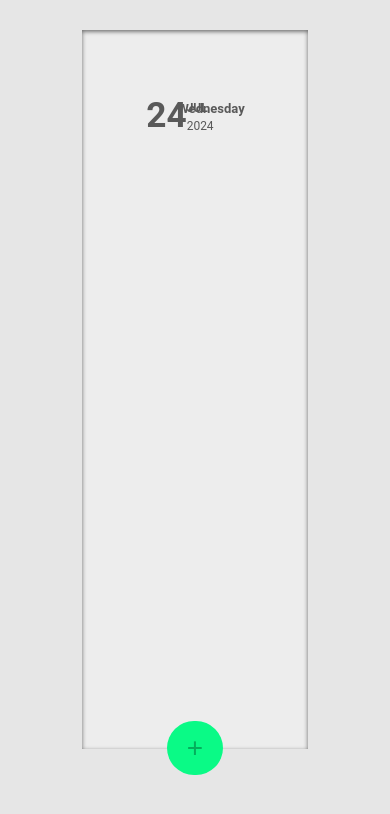
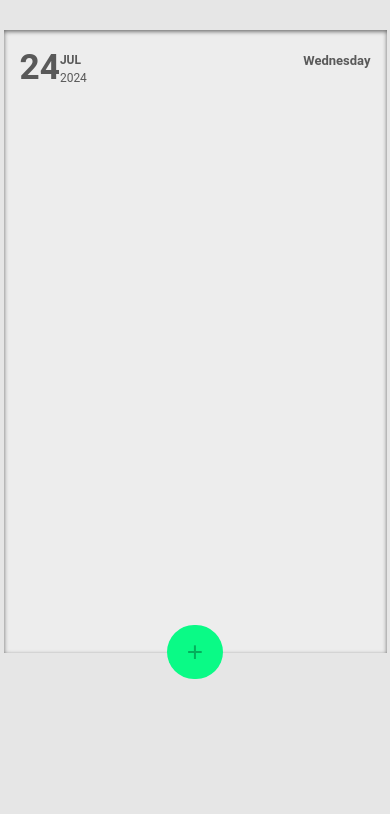
Before and after one commit to Modrakas/TO-DO-LIST, a plain HTML site: page index.html in a window 390 px wide. Drawn offline with nearby package versions, Linux system fonts and the light colour scheme.

Commit message:
added mobile response css

```diff
--- a/style.css
+++ b/style.css
@@ -126,6 +126,7 @@ body {
   margin-top: -1em;
   font-size: var(--h1-font-size);
   z-index: var(--z-fixed);
+  cursor: pointer;
 }
 
 .add__task-btn:hover {
@@ -146,6 +147,7 @@ input {
   border: none;
   padding: .3em .6em;
   box-shadow: inset 0 0.10em 0.25em var(--black-color-light);
+  outline: none;
 }
 
 .input-btn {
@@ -155,6 +157,7 @@ input {
   border: none;
   color: var(--second-color);
   font-size: var(--h3-font-size);
+  cursor: pointer;
 }
 
 .task-container {
@@ -169,6 +172,7 @@ input {
   border: none;
   padding: 0;
   background-color: var(--container-color);
+  cursor: pointer;
 }
 
 .task__circle {
@@ -186,6 +190,7 @@ input {
   background-color: var(--container-color);
   color: var(--second-color);
   z-index: var(--z-fixed);
+  cursor: pointer;
 }
 
 .task__check {
@@ -197,130 +202,35 @@ input {
   text-decoration: line-through;
 }
 
-
-
-
-
-
-
-
-
-
-/* .todoList-container {
-  display: absolute;
-  justify-self: center;
-  align-items: center;
-  width: 400px;
-  height: 550px;
-  border-radius: 8px;
-  padding: 30px 50px;
-  box-shadow: -25px -25px 75px rgb(255, 255, 255, 0.25),
-  10px 10px 70px rgb(255, 255, 255, 0.25),
-  inset 5px 5px 10px rgb(255, 255, 255, 0.2),
-  inset 5px 5px 10px rgb(255, 255, 255, 0.5),
-  inset -5px -5px 15px rgb(0, 0, 0, 0.2);
-} */
-
-/* h1 {
-  width: 100%;
-  text-align: center;
-  font-size: x-large;
-} */
-
-/* .todo__grid, .todo__input__grid {
-  display: grid;
-  grid-template-columns: 1fr 30px;
-  column-gap: 10px;
-  row-gap: 10px;
-  align-items: center;
-} */
-
-/* .todo__grid {
-  margin-left: 2px;
-  border: 2px solid black;
-} */
-
-/* .todo__input__grid {
-  margin-bottom: 20px;
-  align-items: stretch;
-} */
-
-/* .task__input {
-  font-size: 15px;
-  padding: 6px;
-  color: rgb(118, 116, 116);
-  background-color: rgb(231, 228, 228);
-  border: 1px solid rgb(200, 200, 200);
-  border-radius: 4px;
-  box-sizing: border-box;
-  appearance: none;
-} */
-
-/* .task {
-  border: 1px solid rgb(59, 57, 57);
-  border-radius: 4px;
-  padding: 6px;
-  font-size: 15px;
-} */
-
-/* input:focus {
-  outline: none;
-} */
-
-/* .add__todo-btn {
-  background-color: rgb(12, 250, 147);
-  color: rgb(59, 58, 58);
-  border: none;
-  border-radius: 100px;
-  font-size: 15px;
-  cursor: pointer;
-} */
-
-/* .delete__todo-btn {
-  background-color: transparent;
-  color: rgb(41, 40, 40);
-  border: none;
-  font-size: 15px;
-  padding: 7px;
-  border-radius: 15px;
-} */
-
-/* Mobile Styles */
-/* @media (max-width: 760px) {
-  .todoList-container {
-    display: absolute;
-    grid-template-columns: auto;
-      align-items: center;
-      justify-self: center;
-      width: 80%;
-      margin: 0 auto;
-      height: 85vh;
+/* Responsive Styles */
+@media (max-width: 768px) {
+  .todo__container {
+    width: 60vw;
+    padding: 2em;
   }
 
- .todo__input__grid {
-    grid-template-columns: 1fr;
+  .date__container,
+  .day__container {
+    font-size: var(--normal-font-size);
   }
 
-  .todo__grid {
-    grid-template-columns: 1fr 30px;
+  input {
+    width: 60vw;
+  }
+}
+
+@media (max-width: 480px) {
+  .todo__container {
+    width: 90vw;
+    padding: 1em;
   }
 
-  .task__input, .add__todo-btn {
-    font-size: 14px;
-    padding: 10px;
+  .date__container,
+  .day__container {
+    font-size: var(--small-font-size);
   }
 
-  .delete__todo-btn {
-    font-size: 14px;
-    padding: 5px 5px;
+  input {
+    width: 90vw;
   }
-
-  .add__todo-btn {
-    width: 100%;
-  }
-
-  .delete__todo-btn {
-    width: 50%;
-    justify-self: end;
-  }
-} */
+}
```
